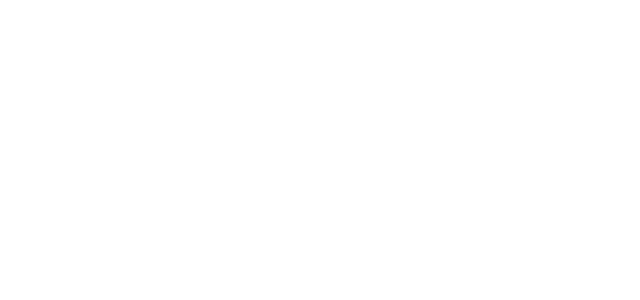
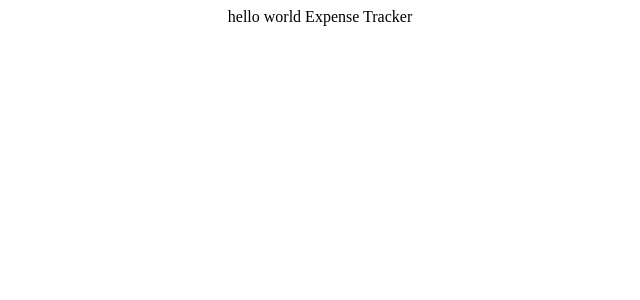
Before and after one commit to dominicmena/Expense-Tracker-React-Firebase, a React (Create React App) app: page /expense-tracker in a window 1280 px wide. Before the commit this address had no page. Shown: the top 300 px of the page, without its empty margins (320-960 px from the left). Built offline with nearby package versions, Linux system fonts and the light colour scheme.

Commit message:
successfully routing to auth page and expense tracker page

```diff
--- a/src/App.js
+++ b/src/App.js
@@ -1,6 +1,7 @@
 import "./App.css";
 import { BrowserRouter as Router, Route, Routes} from 'react-router-dom'
 import {Auth} from "./pages/auth/index"
+import { ExpenseTracker } from "./pages/expense-tracker/index";
 
 
 function App() {
@@ -10,6 +11,7 @@
     <Router>
       <Routes>
         <Route path="/" exact element={<Auth />}/>
+        <Route path="/expense-tracker" element={<ExpenseTracker />}/>
       </Routes>
     </Router>
   </div>
--- /dev/null
+++ b/src/pages/expense-tracker/index.jsx
@@ -0,0 +1,4 @@
+export const ExpenseTracker = () => {
+
+    return <div>hello world Expense Tracker</div>
+};
```
